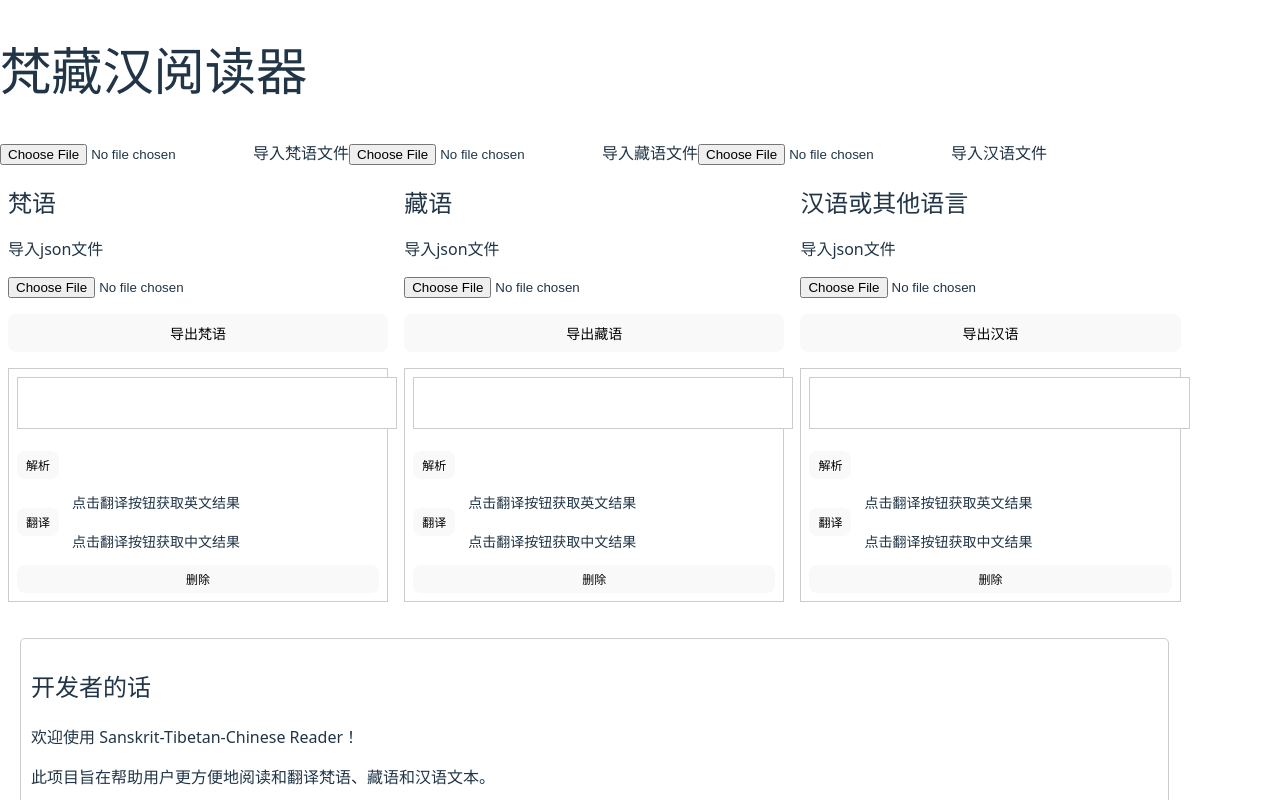
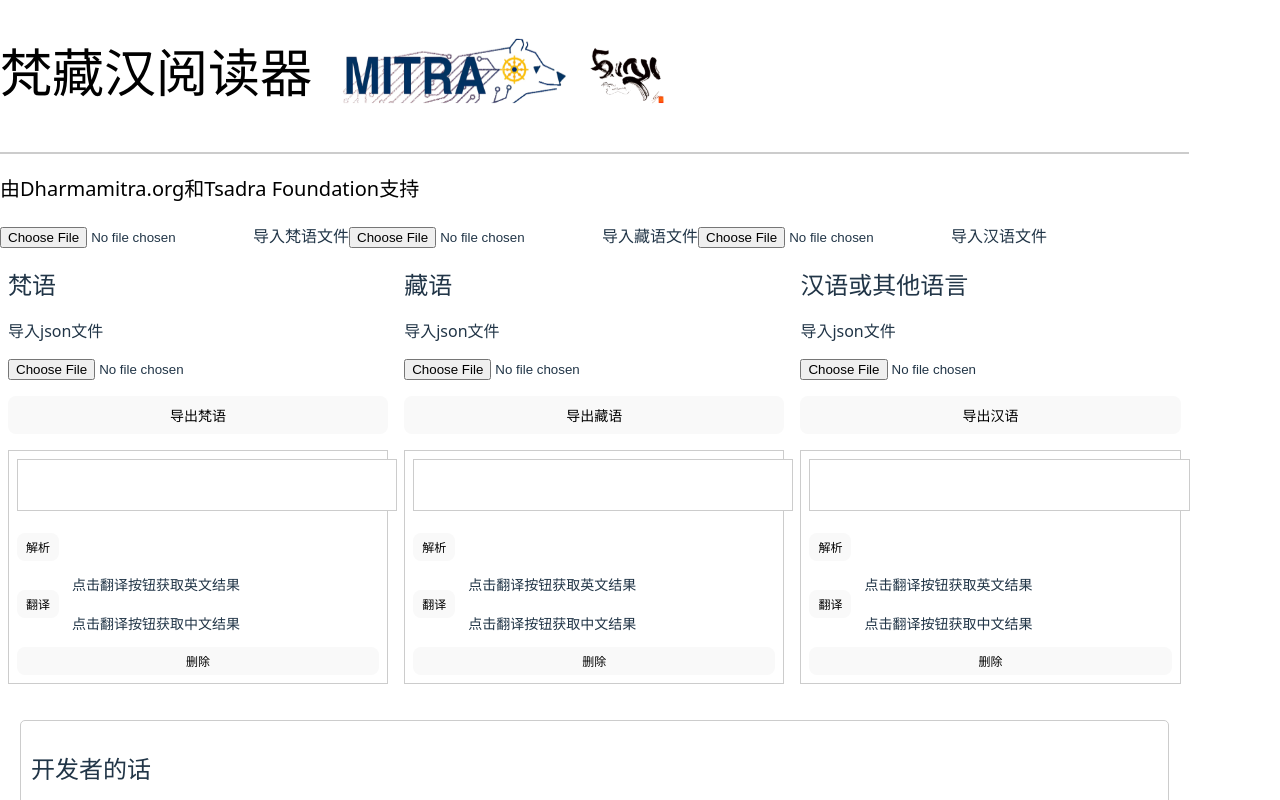
Before and after one commit to JimHacker1980/sanskrit-tibetan-chinese-reader, a React (Vite) app: page / in a window 1280 px wide. Shown: the top 800 px of the page. Built offline with nearby package versions, Linux system fonts and the light colour scheme.

Commit message:
Add Icon

```diff
--- a/src/components/Navbar.jsx
+++ b/src/components/Navbar.jsx
@@ -1,10 +1,20 @@
 import React from 'react';
+import MITRA from '../assets/MITRA.png';
+import Tsadra from '../assets/Tsadra.png';
 
 const Navbar = ({ onImportSanskrit, onImportTibetan, onImportChinese }) => {
     return (
         <nav className="bg-gray-800 p-4">
             <div className="container mx-auto flex justify-between items-center">
-                <h1 className="text-white text-xl font-bold">梵藏汉阅读器</h1>
+                <div style={{ display: 'flex', alignItems: 'center', borderBottom: '2px solid #ccc', paddingBottom: '0.5rem', marginBottom: '0.5rem' }}>
+                    <h1 style={{ color: 'black', fontSize: '3.25rem', fontWeight: 'bold'}}>梵藏汉阅读器</h1>
+                    <div style={{ display: 'flex', alignItems: 'center', marginLeft: '1rem', gap: '0.5rem' }}>
+                        <img src={MITRA} alt="MITRA" style={{ height: '5rem', width: 'auto' }} />
+                        <img src={Tsadra} alt="Tsadra" style={{ height: '5rem', width: 'auto' }} />
+                    </div>
+                </div>
+                <p style={{ color: 'black', fontSize: '1.25rem'}}>由Dharmamitra.org和Tsadra Foundation支持</p>
+
                 <div className="flex space-x-4">
                     <input
                         type="file"
```
Also changed, not shown: src/assets/MITRA.png (added), src/assets/Tsadra.png (added).
